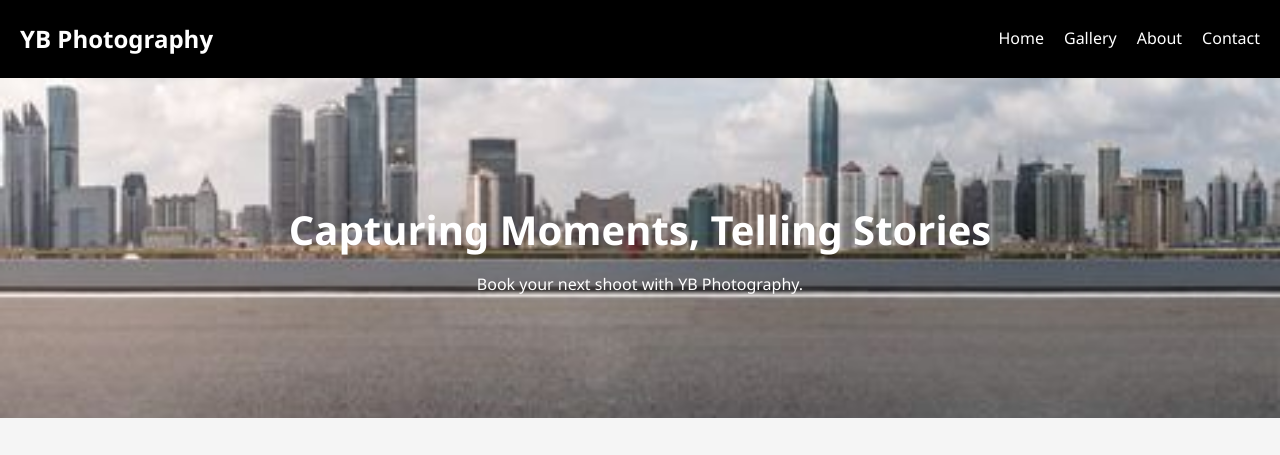
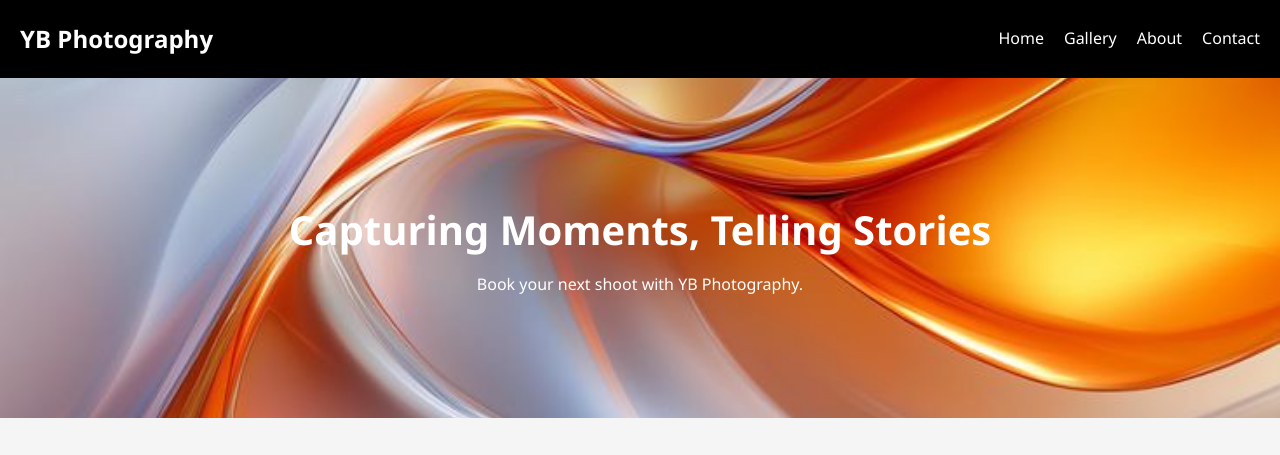
Before and after one commit to DivineAnia/YB-Photography, a plain HTML site: page index.html in a window 1280 px wide. Shown: the top 455 px of the page. Drawn offline with Linux system fonts and the light colour scheme.

Commit message:
Update styles.css

```diff
--- a/styles.css
+++ b/styles.css
@@ -135,6 +135,6 @@
   }
 
   .hero {
-    background: url('images/hero.jpg') no-repeat center center/cover;
+    background: url('images/wall.jpg') no-repeat center center/cover;
     position: relative;
   }
```
